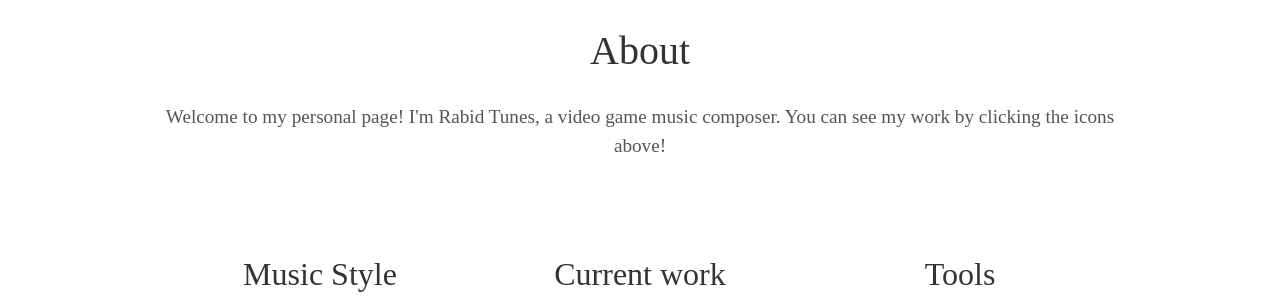
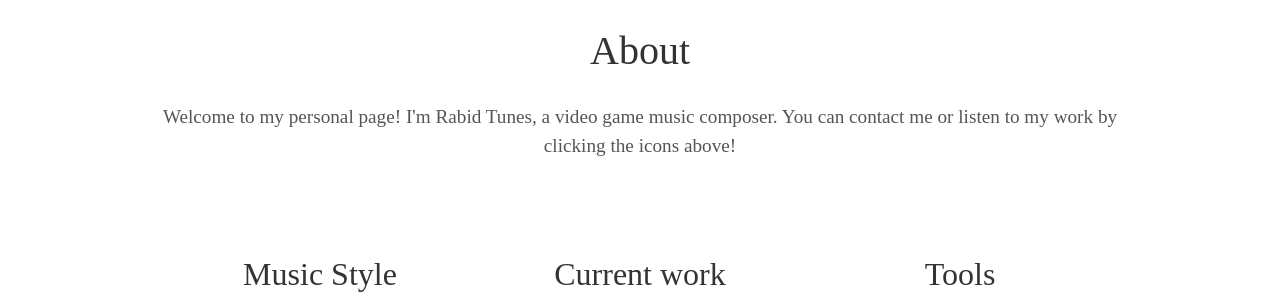
Before and after one commit to RabidTunes/rabidtunes.github.io, a Jekyll site: the page built from index.html, in a window 1280 px wide. Shown: the part 954-1254 px from the top of the page. Built offline with Jekyll 4.4.1, drawn with Linux system fonts in a browser that asks for light colours; some web fonts are replaced.

Commit message:
Updated custom url

```diff
--- a/_config.yml
+++ b/_config.yml
@@ -1,14 +1,14 @@
 # Site settings
 title: Rabid Tunes
-description: Rabid Tunes resume webpage
+description: Rabid Tunes Resume Webpage
 # baseurl: "" # the subpath of your site, e.g. /blog
-url: "https://rabidtunes.github.io"
+url: "https://rabidtunes.com"
 
 # User settings
 username: Rabid Tunes
-user_description: Welcome to my personal page! I'm Rabid Tunes, a video game music composer. You can see my work by clicking the icons above!
+user_description: Welcome to my personal page! I'm Rabid Tunes, a video game music composer. You can contact me or listen to my work by clicking the icons above!
 user_title: Video game music composer
-email: rabidtunesmusic@gmail.com
+email: contact@rabidtunes.com
 
 # Google-analytics
 google-analytics:
```
